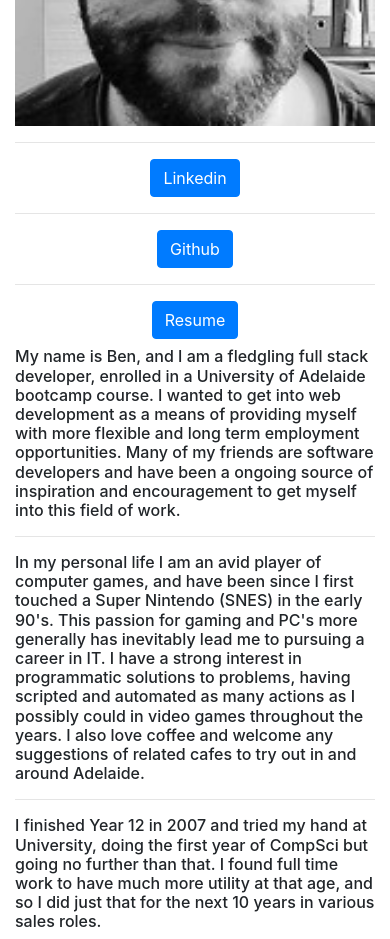
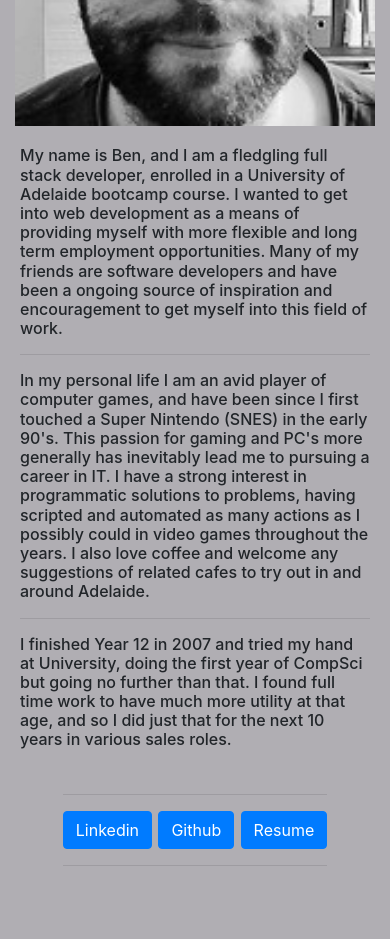
Before and after one commit to bendemic90/Week-2-portfolio, a plain HTML site: page index.html in a window 390 px wide. Shown: the part 360-1299 px from the top of the page. After the commit the page ends 1250 px from the top, so only its background shows below. Drawn offline with nearby package versions, Linux system fonts and the light colour scheme.

Commit message:
css pixel pushing and general responsiveness

```diff
--- a/assets/style.css
+++ b/assets/style.css
@@ -1,7 +1,11 @@
 html, body {
     position: relative;
     min-height: 100%;
+    background-color: rgb(176, 174, 179);
   }
 .portfolio-pics {
   padding-bottom: 20px;
 }
+#bio {
+  padding: 20px;
+}
--- a/index.html
+++ b/index.html
@@ -52,36 +52,12 @@
               width="100%"
               title=""
             />
-            <!--some pretty buttons with social links, /hr between for page gaps-->
-            <h4 class="text-center">
-              <hr />
-              <a
-                class="btn btn-primary"
-                href="https://www.linkedin.com/in/ben-trevethan-4a1b6b1b9/"
-                role="button"
-                >Linkedin
-              </a>
-              <hr />
-              <a
-                class="btn btn-primary"
-                href="https://github.com/bendemic90"
-                role="button"
-                >Github
-              </a>
-              <hr />
-              <a
-                class="btn btn-primary"
-                href="./assets/Ben's Resume.pdf"
-                download
-                >Resume
-              </a>
-            </h4>
           </div>
           <!--container xs-12 for full screen small devices, sm-8 for everything north of that-->
           <div class="col-xs-12 col-sm-8">
             <div class="row">
-              <div class="col-sm-8">
-                <h6 class="pull-right">
+              <div>
+                <h6 id="bio" class="pull-right">
                   My name is Ben, and I am a fledgling full stack developer,
                   enrolled in a University of Adelaide bootcamp course. I wanted
                   to get into web development as a means of providing myself
@@ -110,6 +86,30 @@
             </div>
           </div>
         </div>
+        <div class="row justify-content-center">
+          <h4>
+            <hr>
+              <a
+                class="btn btn-primary"
+                href="https://www.linkedin.com/in/ben-trevethan-4a1b6b1b9/"
+                role="button"
+                >Linkedin
+              </a>
+              <a
+                class="btn btn-primary"
+                href="https://github.com/bendemic90"
+                role="button"
+                >Github
+              </a>
+              <a
+                class="btn btn-primary"
+                href="./assets/Ben's Resume.pdf"
+                download
+                >Resume
+              </a>
+              <hr>
+            </h4>
+        </div>
       </div>
     </content>
   </body>
```
